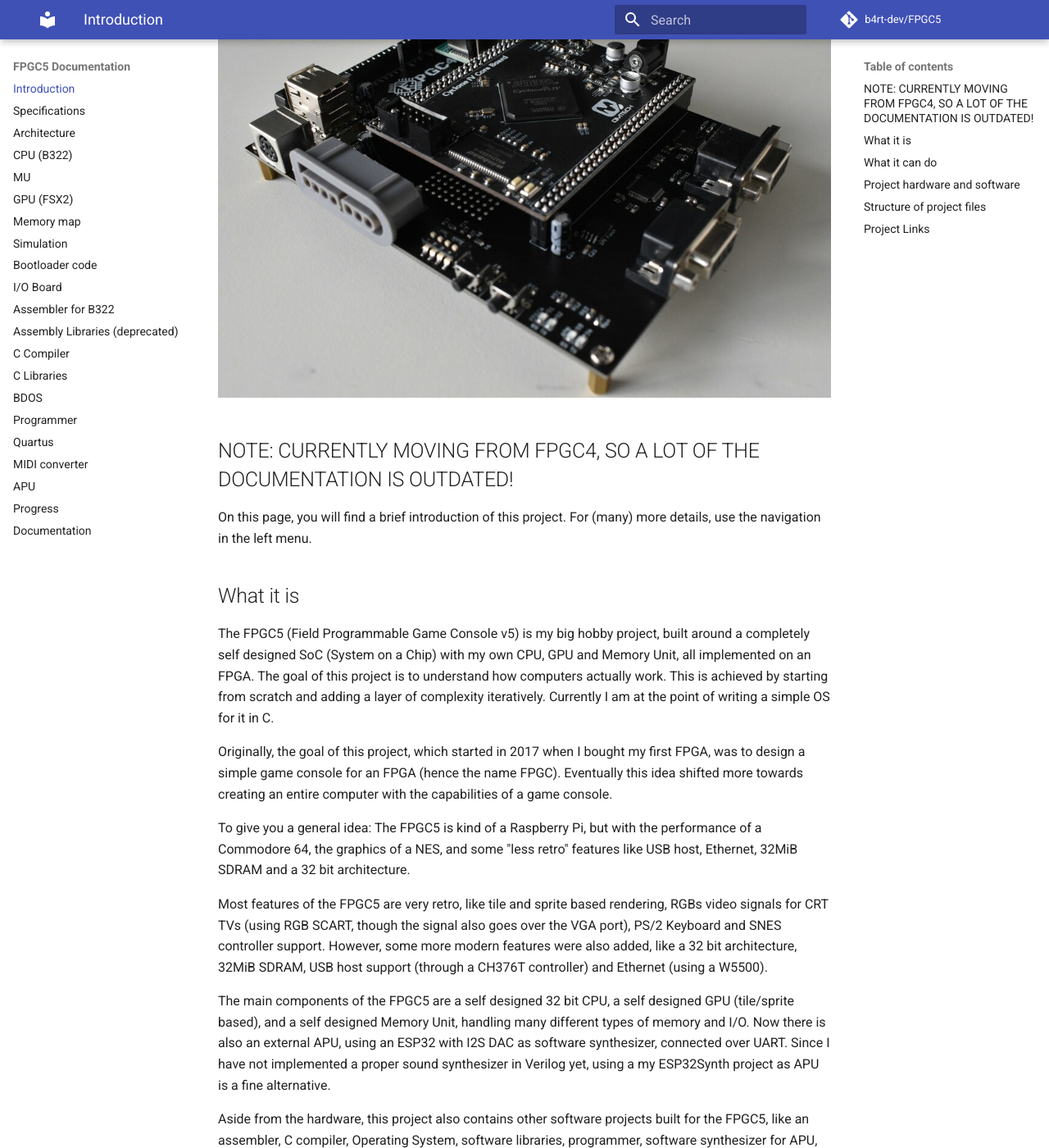
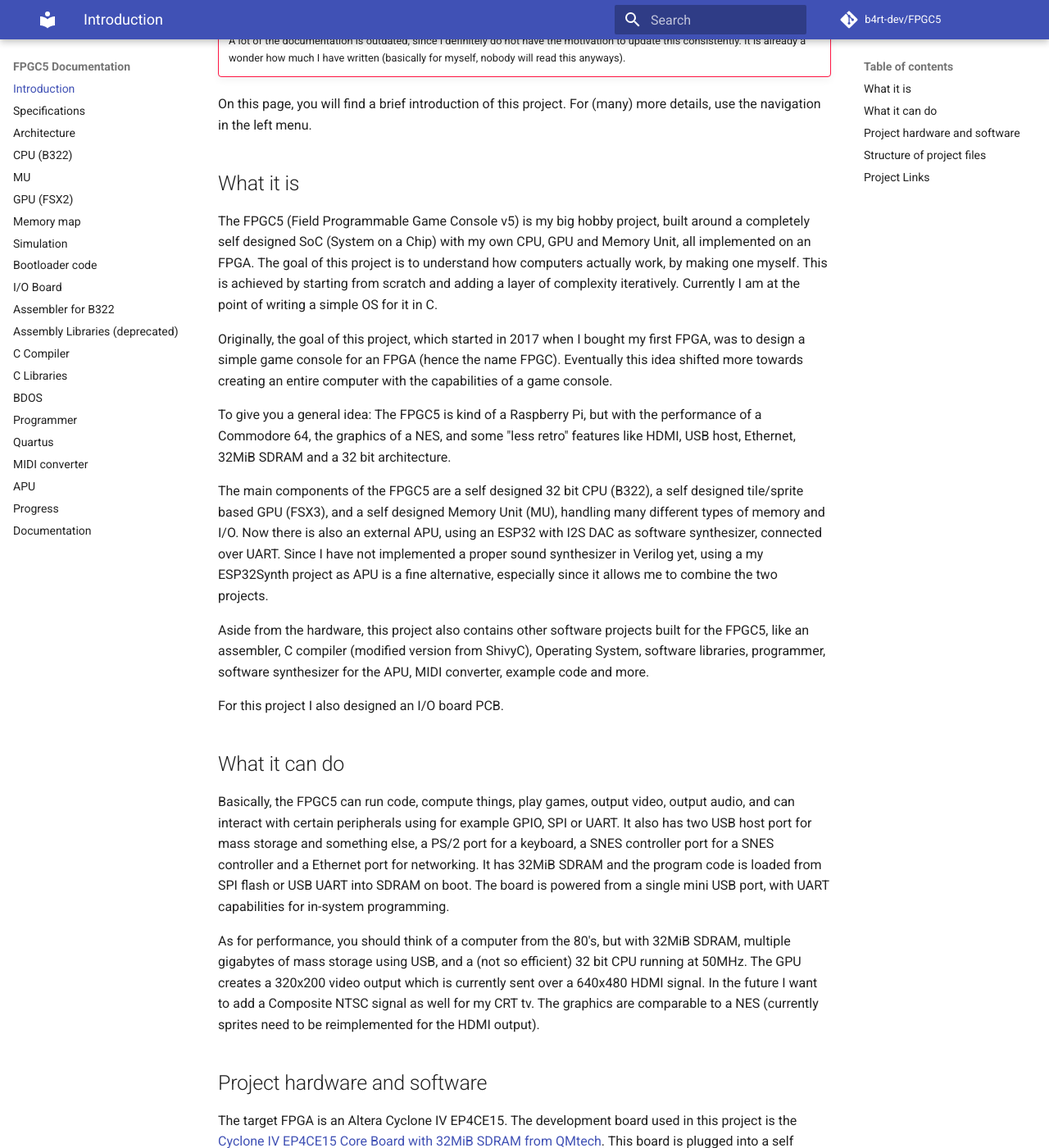
Before and after one commit to bartpleiter/FPGC5, an MkDocs documentation site: the page built from Documentation/docs/index.md, in a window 1280 px wide and 1400 px high, scrolled down 409 px. Shown: the whole window at 82% size. Built offline with MkDocs 1.6.1 and Material for MkDocs 9.7.7, drawn with Linux system fonts in a browser that asks for light colours; comment, search, counter and statistics services are not loaded; some of the changed text lies outside the part shown.

Commit message:
Updated documentation a bit. Added notes about not updating docs much

````diff
--- a/Documentation/docs/index.md
+++ b/Documentation/docs/index.md
@@ -2,31 +2,29 @@
 
 [![FPGC5 Logo](images/logo_big_alpha.png)](https://www.github.com/b4rt-dev/fpgc5)
 
-![photo](images/front.jpg)
 
-## NOTE: CURRENTLY MOVING FROM FPGC4, SO A LOT OF THE DOCUMENTATION IS OUTDATED!
+!!! danger
+    A lot of the documentation is outdated, since I definitely do not have the motivation to update this consistently. It is already a wonder how much I have written (basically for myself, nobody will read this anyways).
 
 On this page, you will find a brief introduction of this project. For (many) more details, use the navigation in the left menu.
 
 ## What it is
-The FPGC5 (Field Programmable Game Console v5) is my big hobby project, built around a completely self designed SoC (System on a Chip) with my own CPU, GPU and Memory Unit, all implemented on an FPGA. The goal of this project is to understand how computers actually work. This is achieved by starting from scratch and adding a layer of complexity iteratively. Currently I am at the point of writing a simple OS for it in C.
+The FPGC5 (Field Programmable Game Console v5) is my big hobby project, built around a completely self designed SoC (System on a Chip) with my own CPU, GPU and Memory Unit, all implemented on an FPGA. The goal of this project is to understand how computers actually work, by making one myself. This is achieved by starting from scratch and adding a layer of complexity iteratively. Currently I am at the point of writing a simple OS for it in C.
 
 Originally, the goal of this project, which started in 2017 when I bought my first FPGA, was to design a simple game console for an FPGA (hence the name FPGC). Eventually this idea shifted more towards creating an entire computer with the capabilities of a game console.
 
-To give you a general idea: The FPGC5 is kind of a Raspberry Pi, but with the performance of a Commodore 64, the graphics of a NES, and some "less retro" features like USB host, Ethernet, 32MiB SDRAM and a 32 bit architecture.
+To give you a general idea: The FPGC5 is kind of a Raspberry Pi, but with the performance of a Commodore 64, the graphics of a NES, and some "less retro" features like HDMI, USB host, Ethernet, 32MiB SDRAM and a 32 bit architecture.
 
-Most features of the FPGC5 are very retro, like tile and sprite based rendering, RGBs video signals for CRT TVs (using RGB SCART, though the signal also goes over the VGA port), PS/2 Keyboard and SNES controller support. However, some more modern features were also added, like a 32 bit architecture, 32MiB SDRAM, USB host support (through a CH376T controller) and Ethernet (using a W5500).
+The main components of the FPGC5 are a self designed 32 bit CPU (B322), a self designed tile/sprite based GPU (FSX3), and a self designed Memory Unit (MU), handling many different types of memory and I/O. Now there is also an external APU, using an ESP32 with I2S DAC as software synthesizer, connected over UART. Since I have not implemented a proper sound synthesizer in Verilog yet, using a my ESP32Synth project as APU is a fine alternative, especially since it allows me to combine the two projects.
 
-The main components of the FPGC5 are a self designed 32 bit CPU, a self designed GPU (tile/sprite based), and a self designed Memory Unit, handling many different types of memory and I/O. Now there is also an external APU, using an ESP32 with I2S DAC as software synthesizer, connected over UART. Since I have not implemented a proper sound synthesizer in Verilog yet, using a my ESP32Synth project as APU is a fine alternative.
-
-Aside from the hardware, this project also contains other software projects built for the FPGC5, like an assembler, C compiler, Operating System, software libraries, programmer, software synthesizer for APU, MIDI converter and example code.
+Aside from the hardware, this project also contains other software projects built for the FPGC5, like an assembler, C compiler (modified version from ShivyC), Operating System, software libraries, programmer, software synthesizer for the APU, MIDI converter, example code and more.
 
 For this project I also designed an I/O board PCB.
 
 ## What it can do
 Basically, the FPGC5 can run code, compute things, play games, output video, output audio, and can interact with certain peripherals using for example GPIO, SPI or UART. It also has two USB host port for mass storage and something else, a PS/2 port for a keyboard, a SNES controller port for a SNES controller and a Ethernet port for networking. It has 32MiB SDRAM and the program code is loaded from SPI flash or USB UART into SDRAM on boot. The board is powered from a single mini USB port, with UART capabilities for in-system programming.
 
-As for performance, you should think of a computer from the 80's, but with 32MiB SDRAM, multiple gigabytes of mass storage using USB, and a 32 bit CPU (running at 25MHz). The GPU generates an RGBs video signal (for CRT TVs) and has a resolution of 320x200. Its performance is comparable to a NES (with more sprites). VGA can also be used, though it depends on your monitor if can actually handle a 240p 15KHz (horizontally) VGA signal correctly.
+As for performance, you should think of a computer from the 80's, but with 32MiB SDRAM, multiple gigabytes of mass storage using USB, and a (not so efficient) 32 bit CPU running at 50MHz. The GPU creates a 320x200 video output which is currently sent over a 640x480 HDMI signal. In the future I want to add a Composite NTSC signal as well for my CRT tv. The graphics are comparable to a NES (currently sprites need to be reimplemented for the HDMI output).
 
 ## Project hardware and software
 The target FPGA is an Altera Cyclone IV EP4CE15. The development board used in this project is the [Cyclone IV EP4CE15 Core Board with 32MiB SDRAM from QMtech](https://www.aliexpress.com/i/32949281189.html). This board is plugged into a self designed expansion PCB, which provides all I/O and power.
@@ -41,33 +39,24 @@ Sublime Text 3 is used as text editor/IDE, with some handy build scripts to spee
 The general structure of this project:
 ``` text
 FPGC5
-├── Assembler 			// Assembler and assembly code files
-│   ├── bootloaders 	// Asm files of bootloaders
-│   └── lib 			// Asm libraries
-│
-├── Ccompiler 			// C compiler project
-│   ├── lib 		 	// C libraries
-│   └── tests 			// Test .c files for compiler
-│
-├── Documentation 		// Documentation website project
-├── ESP32Synth	 		// Arduino code for APU (ESP32)
-├── Graphics 			// Scripts for converting/generating graphics data
-├── MidiConverter 		// Scripts to convert .mid files into audio asm code
-├── PCB 				// PCB KiCad source files
-├── Programmer 			// Scripts for programming the FPGC5
-│   ├── flash.sh 		// Programs the SPI flash module
-│   └── uartFlasher.py  // Programs the FPGC5 via UART (ISP)
-│
-├── Quartus 			// Quartus project files
-├── SublimeText3 		// Project build scripts for Sublime Text 3
-└── Verilog 			// Verilog source files
-    ├── memory 			// Memory init related files
-    ├── modules 		// Hardware modules
-    ├── output 			// Simulation output
-    └── testbench 		// Simulation testbench
+├── Assembler           // Assembler and assembly code files
+├── Ccompiler           // C compiler project, contains programs and OS as well
+├── Documentation       // Documentation website project
+├── ESP32Synth          // Arduino code for APU (ESP32)
+├── Graphics            // Scripts for converting/generating graphics data
+├── MidiConverter       // Scripts to convert .mid files into audio asm code
+├── PCB                 // PCB KiCad source files
+├── Programmer          // Scripts for programming the FPGC5
+├── Quartus             // Quartus project files
+├── SublimeText3        // Project build scripts for Sublime Text 3
+└── Verilog             // Verilog source files
+    ├── memory          // Memory init related files
+    ├── modules         // Hardware modules
+    ├── output          // Simulation output
+    └── testbench       // Simulation testbench
 ```
 
 ## Project Links
 - [Github Repository](https://www.github.com/b4rt-dev/FPGC5)
 - [Gogs Mirror](https://www.b4rt.nl/git/bart/FPGC5-mirror)
-- [Documentation (this site)](https://www.b4rt.nl/fpgc4)
+- [Documentation (this site)](https://www.b4rt.nl/fpgc5)
--- a/Documentation/docs/progress.md
+++ b/Documentation/docs/progress.md
@@ -1,5 +1,5 @@
 # Progress
-Here I keep a list of my latest progress and a TODO list
+Here I keep a list of my latest progress and a TODO list (outdated, do not feel to update anymore)
 
 ## Big Progress log (truncated to latest progress, last entry at the bottom of the list)
 - Reimplemented SPI module. Now uses 6.25MHz SPI clock (verified stable for CH376)
````
Also changed, not shown: Documentation/docs/bdos.md (+4 -0 lines), Documentation/docs/gpu.md (+4 -0 lines), Documentation/docs/specs.md (+5 -5 lines).
